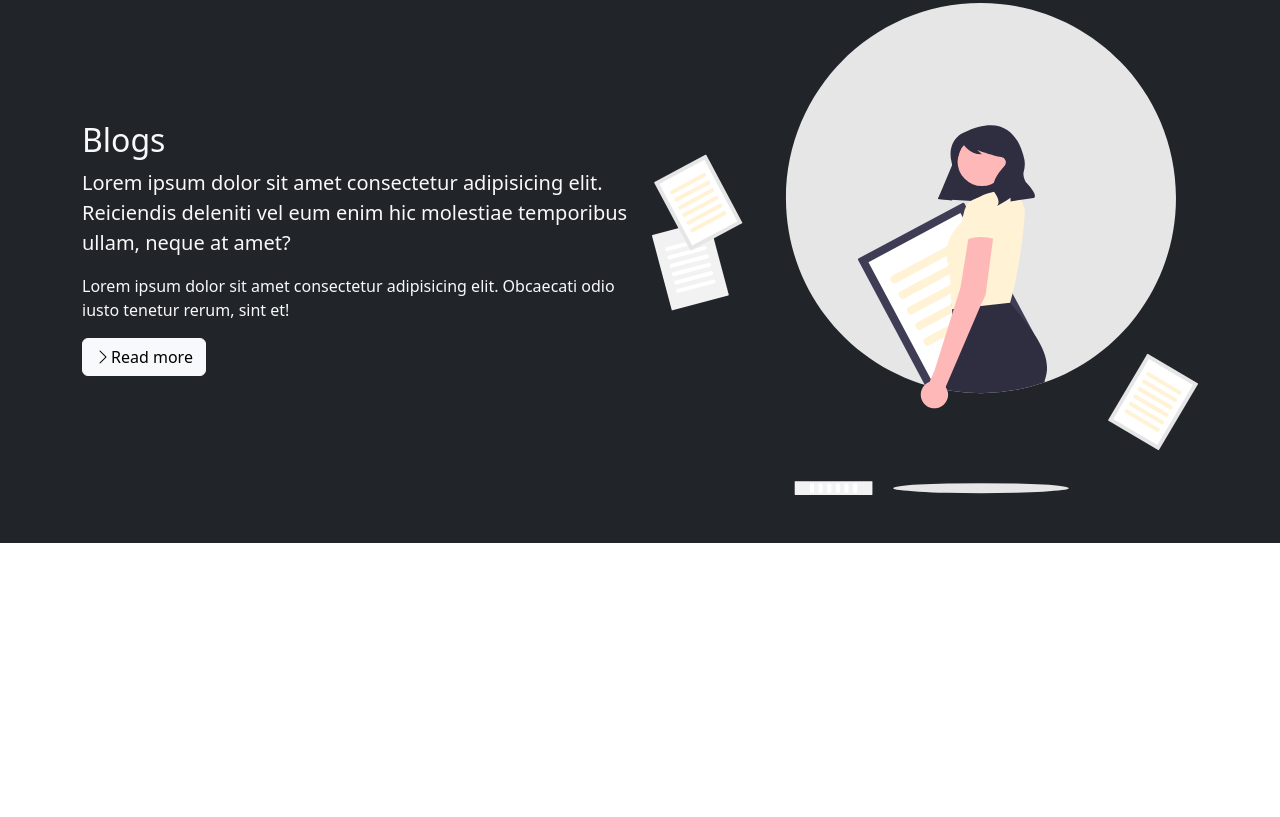
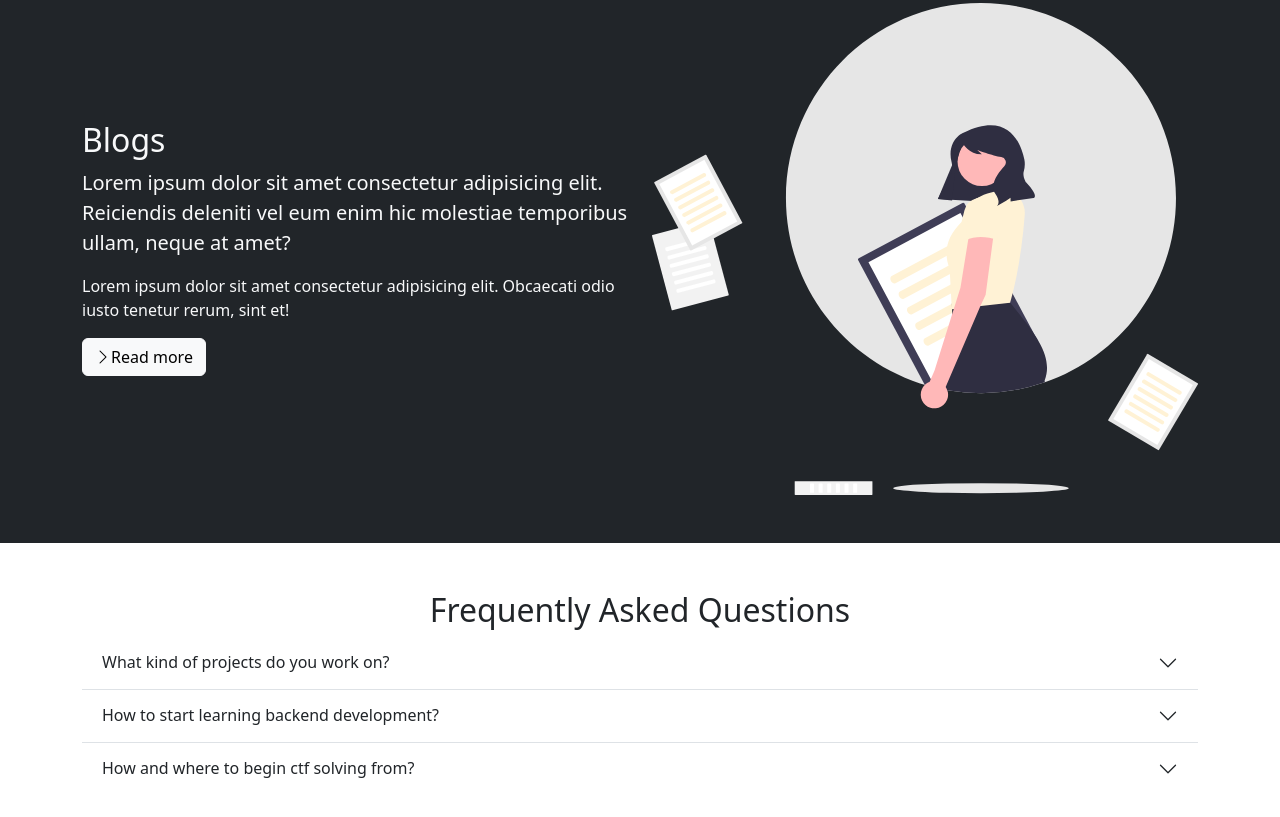
Before and after one commit to raoprer/bootstrap, a plain HTML site: page index.html in a window 1280 px wide. Shown: the part 1464-2281 px from the top of the page. Before the commit the page ends 2103 px from the top, so only its background shows below. Drawn offline with nearby package versions, Linux system fonts and the light colour scheme.

Commit message:
FAQs done

```diff
--- a/index.html
+++ b/index.html
@@ -144,7 +144,39 @@
     <!-- Questions accordion -->
     <section id="questions" class="p-5">
         <div class="container">
-
+            <h2 class="text-center">Frequently Asked Questions</h2>
+            <div class="accordion accordion-flush" id="questions">
+                <div class="accordion-item">
+                  <h2 class="accordion-header" id="flush-headingOne">
+                    <button class="accordion-button collapsed" type="button" data-bs-toggle="collapse" data-bs-target="#question-one">
+                      What kind of projects do you work on?
+                    </button>
+                  </h2>
+                  <div id="question-one" class="accordion-collapse collapse" data-bs-parent="#questions">
+                    <div class="accordion-body">Lorem, ipsum dolor sit amet consectetur adipisicing elit. Asperiores esse quasi fuga temporibus excepturi libero iste distinctio. Fugiat, et delectus aspernatur soluta molestiae laudantium vero voluptatum dolor quidem est. Ad.</div>
+                  </div>
+                </div>
+                <div class="accordion-item">
+                  <h2 class="accordion-header" id="flush-headingTwo">
+                    <button class="accordion-button collapsed" type="button" data-bs-toggle="collapse" data-bs-target="#question-two">
+                      How to start learning backend development?
+                    </button>
+                  </h2>
+                  <div id="question-two" class="accordion-collapse collapse" aria-labelledby="flush-headingTwo" data-bs-parent="#accordionFlushExample">
+                    <div class="accordion-body">Lorem ipsum dolor sit amet consectetur adipisicing elit. Modi tempora magni voluptas vitae in, nesciunt veritatis excepturi ea expedita saepe dignissimos necessitatibus iure assumenda aperiam quidem impedit facilis corporis exercitationem nihil quis quos eius labore! Voluptas sapiente ratione quo ipsum.</div>
+                  </div>
+                </div>
+                <div class="accordion-item">
+                  <h2 class="accordion-header" id="flush-headingThree">
+                    <button class="accordion-button collapsed" type="button" data-bs-toggle="collapse" data-bs-target="#question-three">
+                      How and where to begin ctf solving from?
+                    </button>
+                  </h2>
+                  <div id="question-three" class="accordion-collapse collapse" aria-labelledby="flush-headingThree" data-bs-parent="#accordionFlushExample">
+                    <div class="accordion-body">Lorem ipsum dolor sit amet consectetur adipisicing elit. Earum cupiditate quae aspernatur unde, culpa libero, fugit nostrum sint consectetur assumenda cum. Sunt quod sequi dolore fugit a soluta aperiam est?</div>
+                  </div>
+                </div>
+              </div>
         </div>
     </section>
 
```
